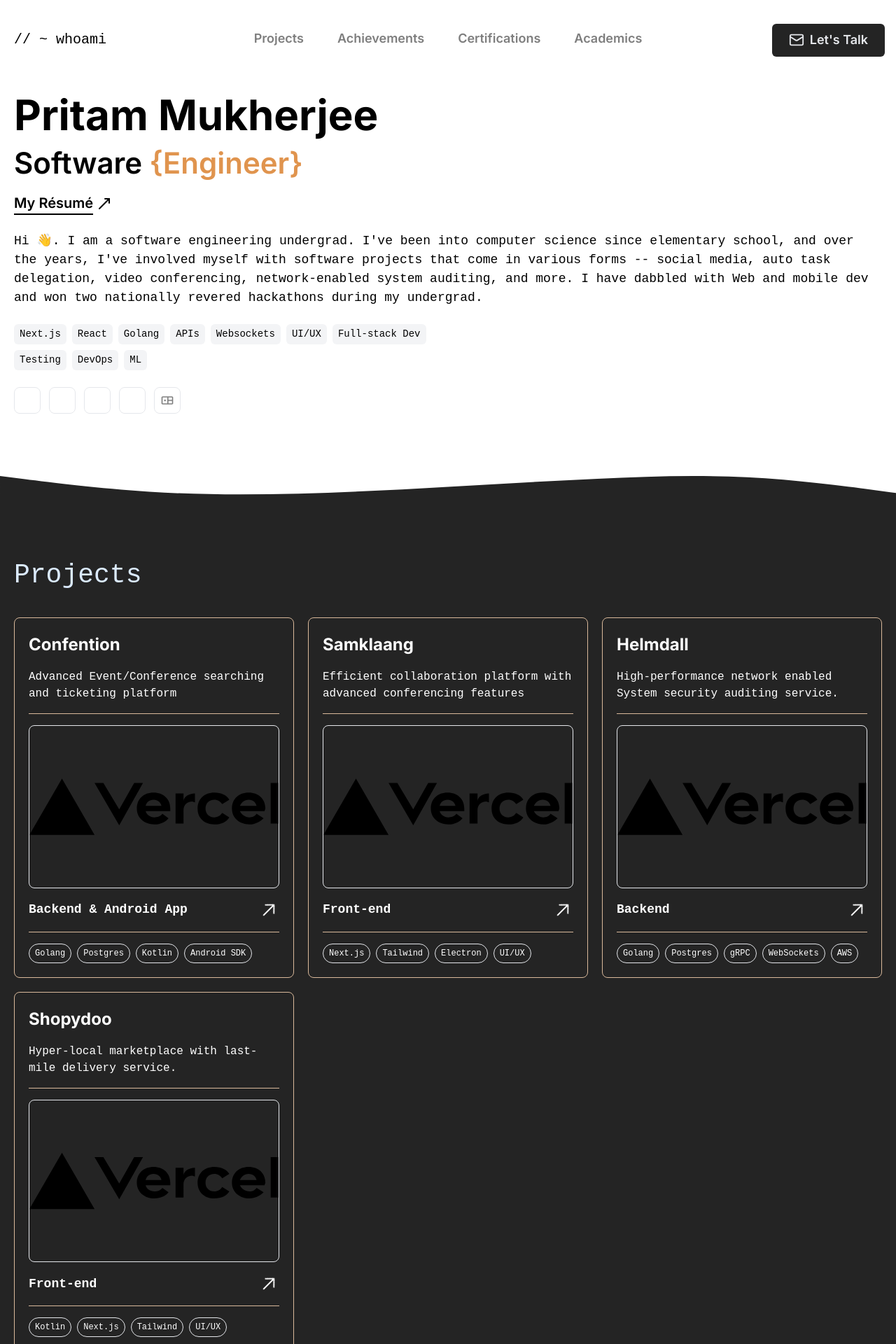
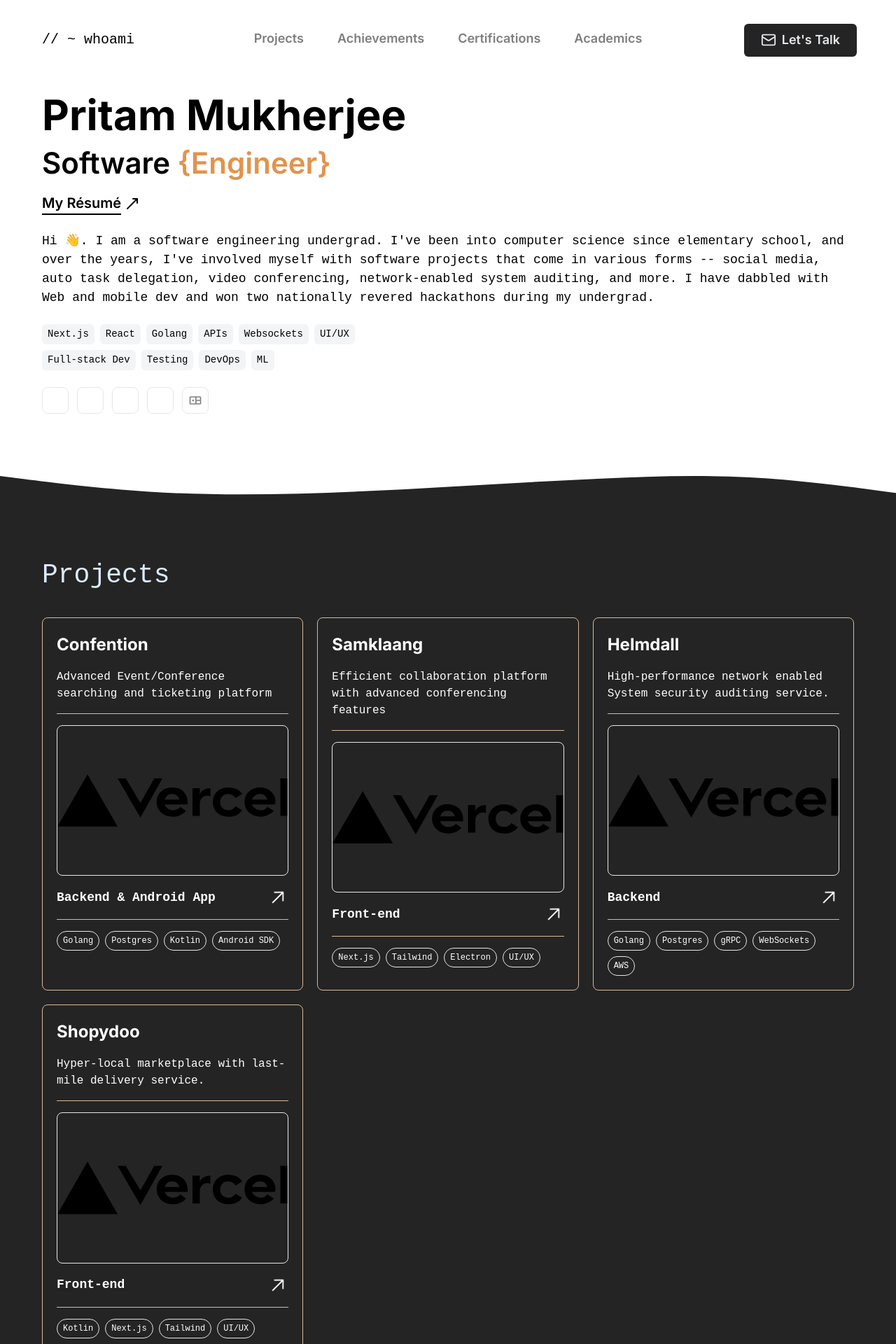
Before and after one commit to magnumxpm/portfolio, a Next.js app: page / in a window 1280 px wide. Shown: the top 1920 px of the page at 70% size. Built offline with nearby package versions, Linux system fonts and the light colour scheme; some icons are missing.

Commit message:
Fixed some width issues

```diff
--- a/src/app/page.tsx
+++ b/src/app/page.tsx
@@ -48,12 +48,12 @@ export default function Home() {
 
 	return (
 		<main className="flex flex-col text-base items-center">
-			<div className="max-w-desktop w-full">
+			<div className="max-w-phone sm:max-w-tablet lg:max-w-desk w-full">
 				<NavBar />
 			</div>
 
 			{/* VV The div will limit all content to fill within a max-width */}
-			<div className="flex flex-col min-h-[555px] sm:min-h-[520px] px-5 py-3 w-full max-w-desktop">
+			<div className="flex flex-col min-h-[555px] sm:min-h-[520px] px-5 py-3 w-full max-w-phone sm:max-w-tablet lg:max-w-desk">
 				{data && <HeroContent tags={data.tags} desc={data.desc} />}
 			</div>
 
@@ -64,7 +64,7 @@ export default function Home() {
 			/>
 
 			<div className="py-5 text-white bg-dark w-full flex justify-center">
-				<div className="max-w-desktop h-full w-full flex flex-col sm:flex-row p-3 gap-2">
+				<div className="max-w-phone sm:max-w-tablet lg:max-w-desk h-full w-full flex flex-col sm:flex-row p-3 gap-2">
 					{/* Content */}
 					<div className="w-full px-2 flex flex-col gap-4">
 						<ProjectsSection />
--- a/src/components/HeroContent.tsx
+++ b/src/components/HeroContent.tsx
@@ -88,7 +88,7 @@ export default function HeroContent({
 					{desc}
 				</p>
 
-				<div className="flex flex-wrap gap-2 mt-6 sm:w-1/2">
+				<div className="flex flex-wrap gap-2 mt-6 lg:w-1/2">
 					{tags &&
 						tags.map((item, idx) => (
 							<HeroTag
--- a/tailwind.config.ts
+++ b/tailwind.config.ts
@@ -87,6 +87,9 @@ const config: Config = {
 		},
 		maxWidth: {
 			large: "1500px",
+			desk: "1200px",
+			tablet: "760px",
+			phone: "400px",
 		},
 		// screens: {
 		// 	tablet: "640px",
```
